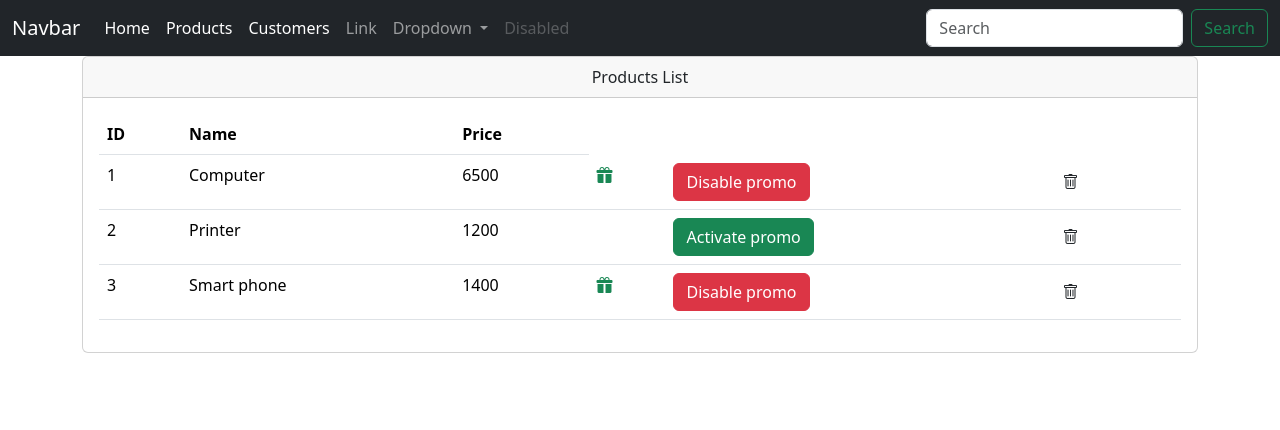
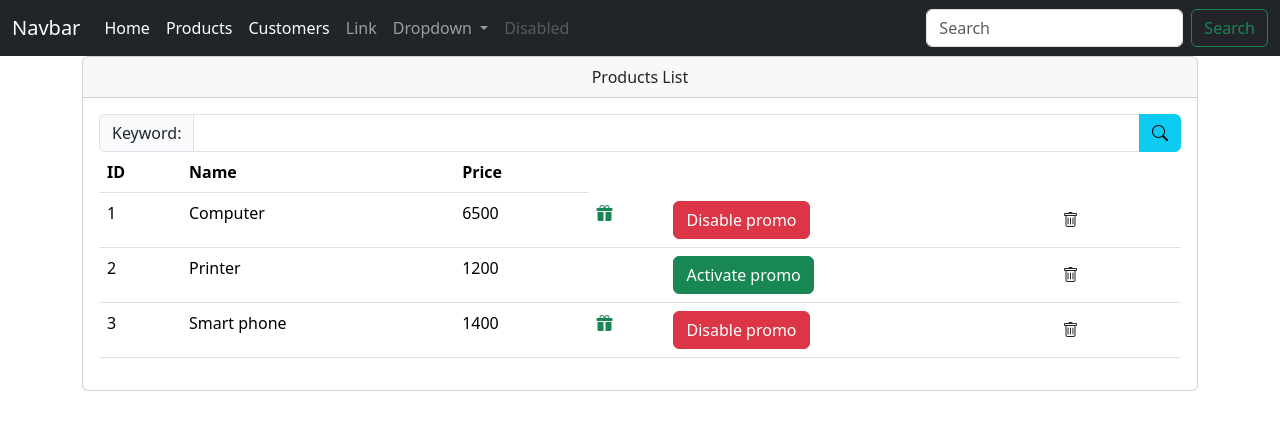
Before and after one commit to Yvan-KDM/catalog, an Angular app: page /products in a window 1280 px wide. Shown: the top 430 px of the page. Built offline with nearby package versions, Linux system fonts and the light colour scheme.

Commit message:
initialize  forms

```diff
--- a/src/app/products/products.component.html
+++ b/src/app/products/products.component.html
@@ -7,6 +7,17 @@
     <div *ngIf="products; else errors" class="card">
         <div class="card-header text-center">Products List</div>
         <div class="card-body">
+
+            <form>
+            <div class="input-group">
+                <label class="input-group-text">Keyword: </label>
+                <input type="text" class="form-control">
+                <button class="btn btn-info">
+                    <i class="bi bi-search"></i>
+                </button>
+            </div>
+            </form>
+
             <table class="table">
                 <thead>
                     <tr class="header">
```
